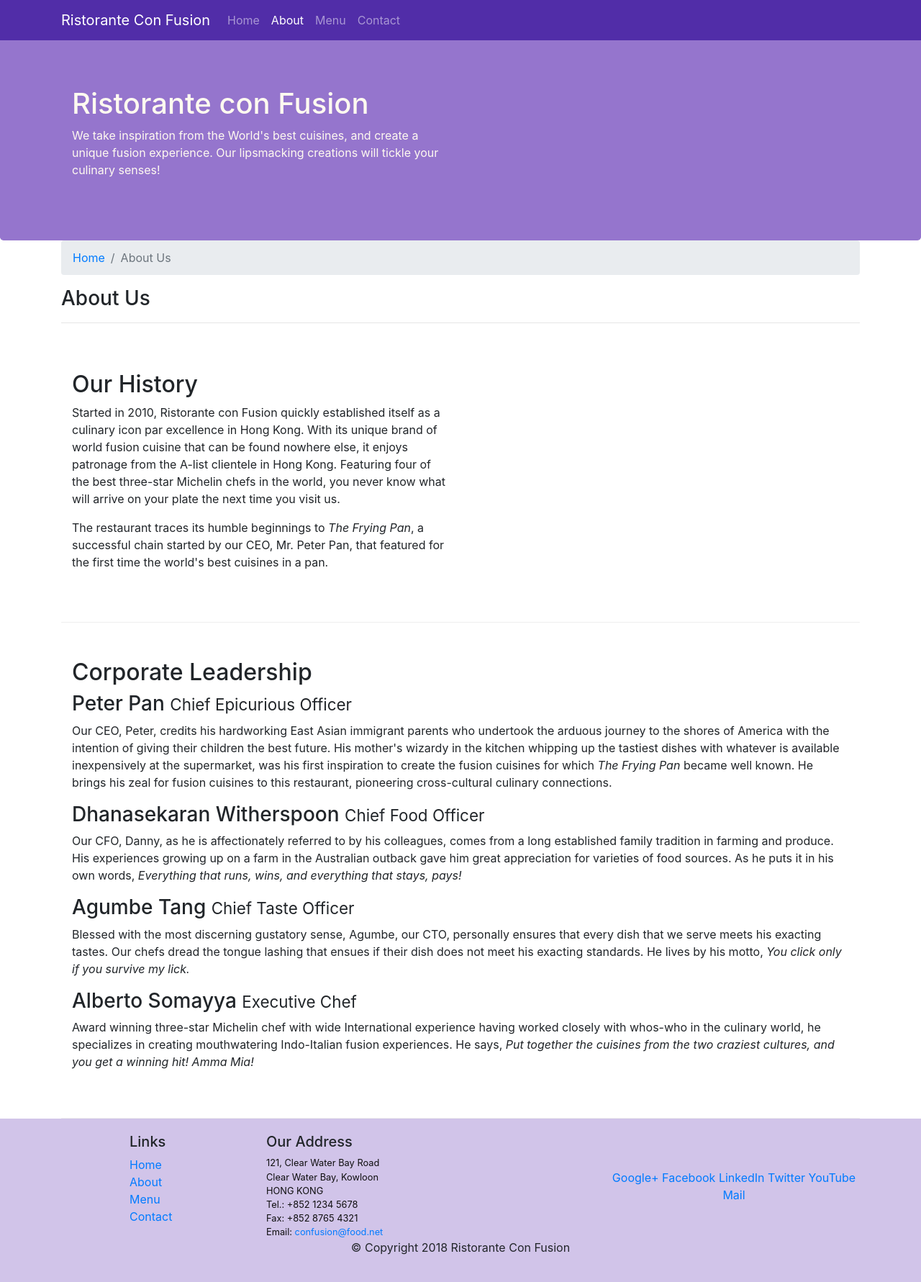
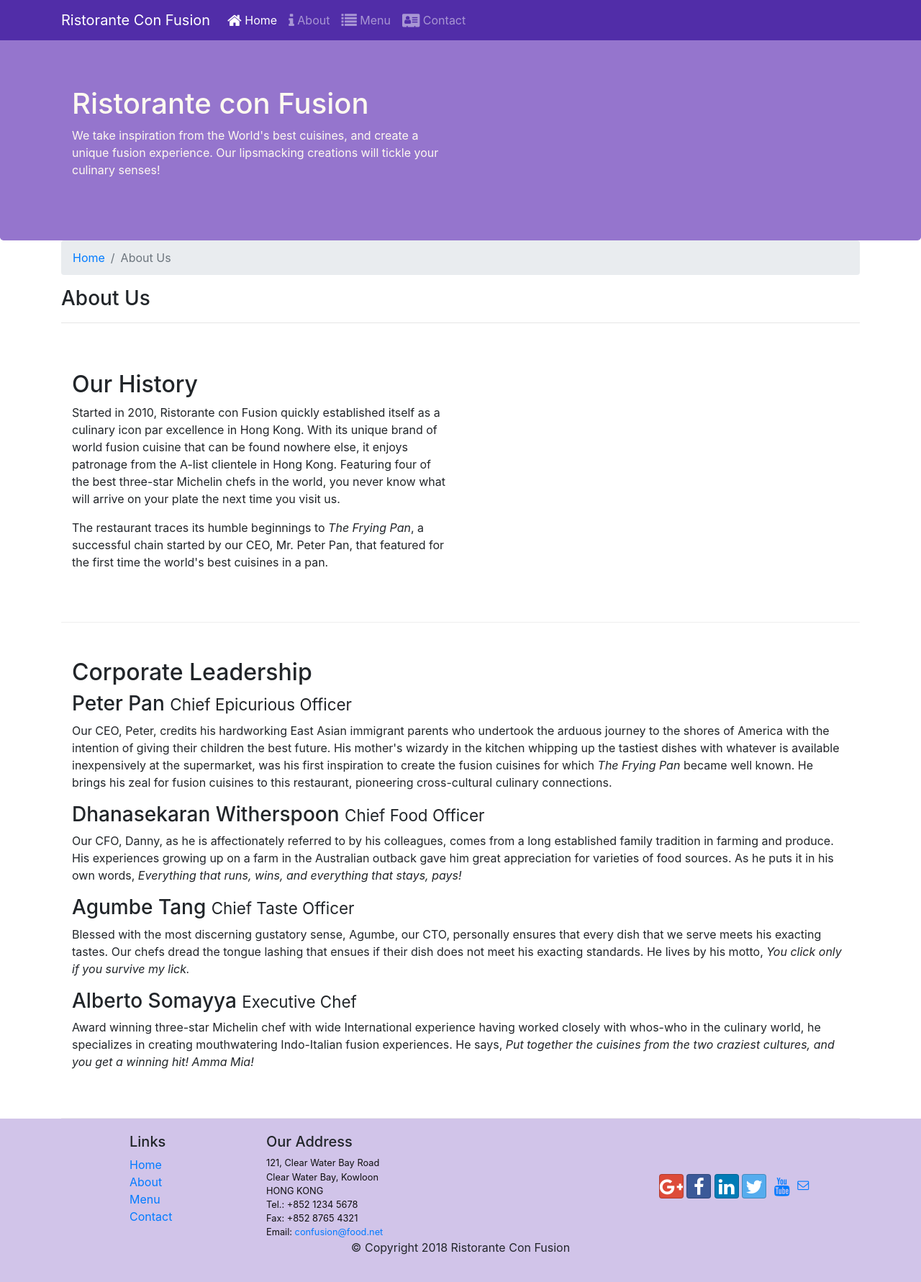
Before and after one commit to ankush789/bootstrap4, a website: page aboutus.html in a window 1280 px wide. Shown: the whole page at 72% size. Drawn offline with nearby package versions, Linux system fonts and the light colour scheme.

Commit message:
FA and bootstrap social icons

```diff
--- a/aboutus.html
+++ b/aboutus.html
@@ -10,12 +10,29 @@
 
 <!-- Bootstrap CSS -->
 <link rel="stylesheet" href="node_modules/bootstrap/dist/css/bootstrap.min.css">
+<link rel="stylesheet" href="node_modules/font-awesome/css/font-awesome.min.css">
+<link rel="stylesheet" href="node_modules/bootstrap-social/bootstrap-social.css">
 <link rel="stylesheet" href="css/styles.css">
 <title>Ristorante Con Fusion</title>
 </head>
 
 <body>
-
+<nav class="navbar navbar-dark navbar-expand-sm fixed-top">
+    <div class="container">
+        <button class="navbar-toggler" type="button" data-toggle="collapse" data-target="#Navbar">
+            <span class="navbar-toggler-icon"></span>
+        </button>
+        <a class="navbar-brand" href="#">Ristorante Con Fusion</a>
+        <div class="collapse navbar-collapse" id="Navbar">
+            <ul class="navbar-nav mr-auto">
+                <li class="nav-item active"><a class="nav-link" href="#"><span class="fa fa-home fa-lg"></span> Home</a></li>
+                <li class="nav-item"><a class="nav-link" href="./aboutus.html"><span class="fa fa-info fa-lg"></span> About</a></li>
+                <li class="nav-item"><a class="nav-link" href="#"><span class="fa fa-list fa-lg"></span> Menu</a></li>
+                <li class="nav-item"><a class="nav-link" href="#"><span class="fa fa-address-card fa-lg"></span> Contact</a></li>
+            </ul>
+        </div>
+    </div>
+</nav>
     <header class="jumbotron">
         <div class="container">
             <div class="row row-header">
@@ -28,22 +45,7 @@
             </div>
         </div>
     </header>
-    <nav class="navbar navbar-dark navbar-expand-sm fixed-top">
-        <div class="container">
-            <button class="navbar-toggler" type="button" data-toggle="collapse" data-target="#Navbar">
-                <span class="navbar-toggler-icon"></span>
-            </button>
-            <a class="navbar-brand" href="#">Ristorante Con Fusion</a>
-            <div class="collapse navbar-collapse" id="Navbar">
-                <ul class="navbar-nav mr-auto">
-                    <li class="nav-item"><a class="nav-link" href="/index.html">Home</a></li>
-                    <li class="nav-item active"><a class="nav-link" href="#">About</a></li>
-                    <li class="nav-item"><a class="nav-link" href="#">Menu</a></li>
-                    <li class="nav-item"><a class="nav-link" href="#">Contact</a></li>
-                </ul>
-            </div>
-        </div>
-    </nav>
+
     <div class="container">
         <div class="row">
             <div class="col-12">
@@ -109,12 +111,14 @@
                 </div>
                 <div class="col-12 col-sm-4 align-self-center">
                     <div class="text-center">
-                        <a href="http://google.com/+">Google+</a>
-                        <a href="http://www.facebook.com/profile.php?id=">Facebook</a>
-                        <a href="http://www.linkedin.com/in/">LinkedIn</a>
-                        <a href="http://twitter.com/">Twitter</a>
-                        <a href="http://youtube.com/">YouTube</a>
-                        <a href="mailto:">Mail</a>
+                            <a class="btn btn-social-icon btn-google" href="http://google.com/+"><i class="fa fa-google-plus"></i></a>
+                            <a class="btn btn-social-icon btn-facebook" href="http://www.facebook.com/profile.php?id="><i
+                                    class="fa fa-facebook"></i></a>
+                            <a class="btn btn-social-icon btn-linkedin" href="http://www.linkedin.com/in/"><i class="fa fa-linkedin"></i></a>
+                            <a class="btn btn-social-icon btn-twitter" href="http://twitter.com/"><i class="fa fa-twitter"></i></a>
+                            <a class="btn btn-social-icon btn-youtube" href="http://youtube.com/"><i class="fa fa-youtube"></i></a>
+                            <a href="mailto:"><i class="fa fa-envelope-o"></i></a>
+
                     </div>
                 </div>
            </div>
--- a/package.json
+++ b/package.json
@@ -15,6 +15,8 @@
   },
   "dependencies": {
     "bootstrap": "^4.0.0",
+    "bootstrap-social": "^5.1.1",
+    "font-awesome": "^4.7.0",
     "jquery": "^3.3.1",
     "popper.js": "^1.12.9"
   }
```
Also changed, not shown: index.html (+17 -16 lines), 1 other file.
